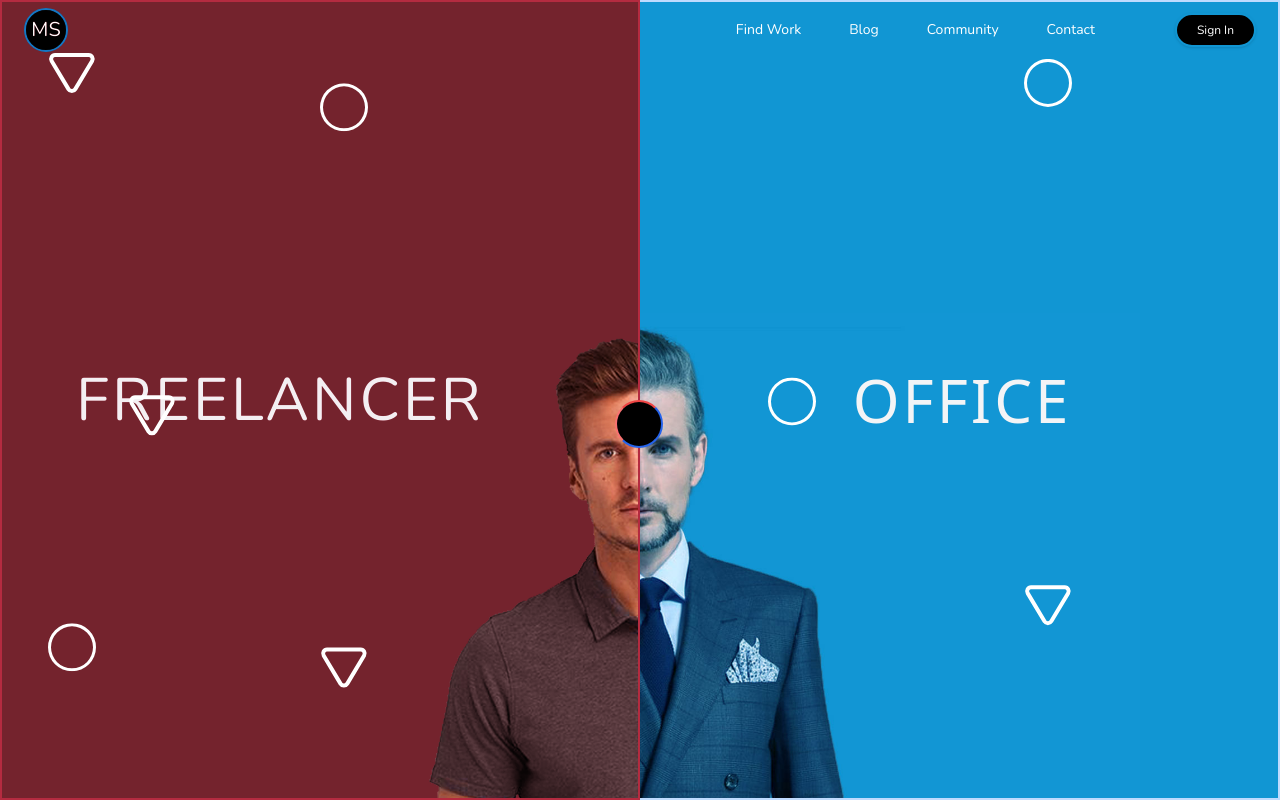
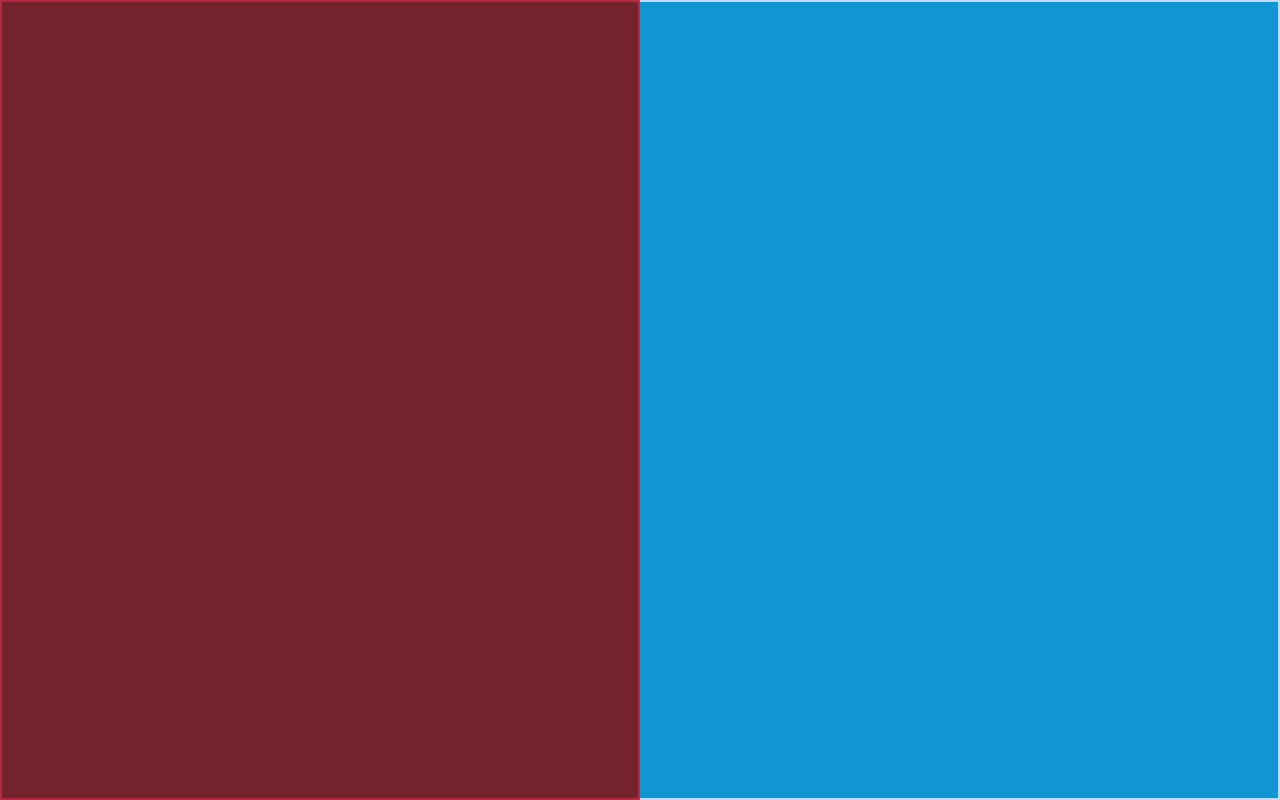
Before and after one commit to mahdisoultana/pintrest-inspirations, a React (Vite) app: page /split-page in a window 1280 px wide. Built offline with nearby package versions, Linux system fonts and the light colour scheme.

Commit message:
finilizing animation split ui

```diff
--- a/src/projects/split-page/Freelancer.tsx
+++ b/src/projects/split-page/Freelancer.tsx
@@ -1,5 +1,6 @@
 import { motion, useSpring } from 'framer-motion';
 import { ReactNode, useEffect } from 'react';
+import { Icon } from './Particle';
 import freelancerSrc from './assets/freelancer2.png';
 function Freelancer({
   x,
@@ -17,19 +18,30 @@ function Freelancer({
 
   return (
     <motion.article
-      className="font-Nunito bg-[#723942] h-screen absolute top-0 left-0  border-[#b42b40] border-2 overflow-hidden  flex items-center justify-center pointer-events-none"
-      style={active ? { width: xSpring } : { width: x }}
+      layout
+      className="font-Nunito bg-[#723942] h-screen absolute top-0 left-0  border-[#b42b40] border-2 overflow-hidden  flex items-center  pointer-events-none freelancer-container"
+      style={{ width: xSpring }}
     >
       {children}
       <div className="w-full h-full absolute top-0 left-0 bg-[#890015]/50 mix-blend-soft-light z-10"></div>
-      <div className=" w-[1000px]  absolute  bottom-0 left-[635px] -translate-x-1/2  flex items-end justify-center h-full">
+      <div className=" w-[1000px]  absolute  bottom-0 left-[635px] -translate-x-1/2  flex items-end justify-center h-full   freelancer">
         <img src={freelancerSrc} className="w-full h-auto object-contain " />
       </div>
-      <h2 className="text-6xl tracking-wider text-gray-100 -ml-20  uppercase font-light">
-        FreeLancer
-      </h2>
+      <Icon
+        IconItem={Text}
+        delay={3}
+        active={active}
+        offset={[0.05, 0.2]}
+        className={`text-5xl `}
+        isRotate={false}
+      />
     </motion.article>
   );
 }
+const Text = () => (
+  <h2 className="text-6xl tracking-wider text-gray-100 -ml-20  uppercase font-light pl-28 ">
+    FreeLancer
+  </h2>
+);
 
 export default Freelancer;
--- a/src/projects/split-page/Handle.tsx
+++ b/src/projects/split-page/Handle.tsx
@@ -1,27 +1,26 @@
 import { motion, useSpring } from 'framer-motion';
 import { Dispatch, SetStateAction, useEffect, useState } from 'react';
 import { MdArrowBackIosNew, MdArrowForwardIos } from 'react-icons/md';
-import { useX } from '.';
+import { useX, useY } from './hooks';
 function Handle({
-  y,
   setActive,
   active,
   className,
 }: {
-  y: number;
   className?: string;
 
   active: boolean;
   setActive: Dispatch<SetStateAction<boolean>>;
 }) {
   const [hover, setHover] = useState(false);
-  const ySpring = useSpring(0, { stiffness: 100, damping: 10, duration: 2 });
-  const xSpring = useSpring(0, { duration: 1 });
+  const { y } = useY();
+  const ySpring = useSpring(y, { stiffness: 100, damping: 10, duration: 2 });
   const { x: positionX } = useX();
+  const xSpring = useSpring(positionX, { duration: 1 });
   useEffect(() => {
-    ySpring.set(y - 60);
+    ySpring.set(active ? y - 60 : y);
     xSpring.set(positionX - 20);
-  }, [y]);
+  }, [y, positionX]);
   return (
     <>
       <motion.span
@@ -32,7 +31,7 @@ function Handle({
           setHover(false);
         }}
         onClick={() => setActive((s) => !s)}
-        className={`block w-12 h-12 rounded-full ${
+        className={` handle block w-12 h-12 rounded-full ${
           active ? 'bg-white' : 'bg-black'
         } border-l-2 border-r-2  border-t-2  p-1 border-r-blue-600  border-l-red-400  border-b-blue-600  border-t-red-500  border-b-2  absolute   z-[100]  `}
         style={{
--- a/src/projects/split-page/Nav.tsx
+++ b/src/projects/split-page/Nav.tsx
@@ -1,6 +1,6 @@
 function Nav() {
   return (
-    <nav className="relative z-10 font-Nunito">
+    <nav className="nav relative z-10 font-Nunito ">
       <div className="text-white m-auto w-1000 py-2 flex items-center justify-between  px-6">
         <div
           className="w-11 h-11 rounded-full bg-black flex items-center justify-center text-xl font-extralight cursor-pointer hover:opacity-40 border-2 border-[#1196d3] p-2"
--- a/src/projects/split-page/Officer.tsx
+++ b/src/projects/split-page/Officer.tsx
@@ -1,18 +1,29 @@
+import { Icon } from './Particle';
 import officerSrc from './assets/officier.jpg';
-function Officer() {
+function Officer({ active }: { active: boolean }) {
   return (
-    <article className=" bg-[#1196d3] h-screen absolute top-0 left-0 w-full   border-2 border-blue-200  flex justify-center items-end pointer-events-none">
-      <div className=" w-[1000px]   flex justify-center items-end ">
+    <article className=" bg-[#1196d3] h-screen absolute top-0 left-0 w-full   border-2 border-blue-200  flex justify-center items-end pointer-events-none officier-container ">
+      <div className=" w-[1000px]   flex justify-center items-end  officier">
         <img src={officerSrc} className="w-full h-auto object-contain" />
       </div>
-      <h2
-        className="text-6xl tracking-wider text-gray-100 absolute top-1/2
-      left-2/3 -translate-y-1/2  uppercase font-light"
-      >
-        Office
-      </h2>
+      <Icon
+        IconItem={Text}
+        delay={2}
+        active={active}
+        offset={[0.1, 0.05]}
+        className={`text-5xl `}
+        isRotate={false}
+      />
     </article>
   );
 }
 
+const Text = () => (
+  <h2
+    className="text-6xl tracking-wider text-gray-100 absolute
+       -translate-y-[55vh]  -translate-x-[100%] left-1/2  uppercase font-light "
+  >
+    Office
+  </h2>
+);
 export default Officer;
--- a/src/projects/split-page/Particle.tsx
+++ b/src/projects/split-page/Particle.tsx
@@ -3,10 +3,10 @@ import { useEffect } from 'react';
 import { IconType } from 'react-icons';
 import { BsCircle } from 'react-icons/bs';
 import { TbTriangleInverted } from 'react-icons/tb';
-import { useX, useY } from '.';
+import { useX, useY } from './hooks';
 function Particle({ active }: { active: boolean }) {
   return (
-    <div className="absolute top-0 left-0 bg-red-500/0 z-[110] w-full h-screen pointer-events-none ">
+    <div className="absolute top-0 left-0 bg-red-500/0 z-[110] w-full h-screen pointer-events-none opacity-1 particle-container">
       {[1, 2, 3, 4].map((i) => (
         <div key={i}>
           <Icon
@@ -100,20 +100,23 @@ function Particle({ active }: { active: boolean }) {
     </div>
   );
 }
-function Icon({
+type ElementType = () => JSX.Element;
+export function Icon({
   active,
   delay,
   IconItem,
   className = '',
   offset = [0.05, 0.4],
   reverseRotate = false,
+  isRotate = true,
 }: {
   delay: number;
   active: boolean;
+  isRotate?: boolean;
   reverseRotate?: boolean;
   offset: [number, number];
   className: string;
-  IconItem: IconType;
+  IconItem: IconType | ElementType;
 }) {
   const { x } = useX();
   const { y } = useY();
@@ -136,7 +139,7 @@ function Icon({
         x: xSpring,
         y: ySpring,
 
-        rotate: reverseRotate ? xSpring : xSpring,
+        rotate: !isRotate ? 0 : reverseRotate ? xSpring : xSpring,
       }}
       animate={
         active
--- /dev/null
+++ b/src/projects/split-page/hooks.tsx
@@ -0,0 +1,37 @@
+import { Dispatch, SetStateAction, useEffect, useState } from 'react';
+import { create } from 'zustand';
+export const useX = create<{ x: number; setX: (x: number) => void }>((set) => ({
+  x: window.innerWidth / 2,
+  setX: (x: number) => set({ x }),
+}));
+export const useY = create<{ y: number; setY: (y: number) => void }>((set) => ({
+  y: window.innerHeight / 2,
+  setY: (y: number) => set({ y }),
+}));
+
+export const useMousePosition = (): {
+  x: number;
+  y: number;
+  active: boolean;
+  setActive: Dispatch<SetStateAction<boolean>>;
+} => {
+  const { x, setX } = useX();
+  const { y, setY } = useY();
+  const [active, setActive] = useState(false);
+  const [amount, setActiveAmount] = useState(100);
+
+  useEffect(() => {
+    const mouseMoveEvent = (e: MouseEvent) => {
+      if (active) {
+        setX(e.clientX - 5);
+        setY(e.clientY - 20);
+      }
+    };
+
+    window.addEventListener('mousemove', mouseMoveEvent);
+    return () => {
+      window.removeEventListener('mousemove', mouseMoveEvent);
+    };
+  }, [active, amount]);
+  return { x, active, setActive, y };
+};
--- a/src/projects/split-page/index.tsx
+++ b/src/projects/split-page/index.tsx
@@ -1,43 +1,84 @@
-import { useEffect, useState } from 'react';
-import { create } from 'zustand';
+import { useGsap } from '../../component/hooks';
 import Freelancer from './Freelancer';
 import Handle from './Handle';
 import Nav from './Nav';
 import Officer from './Officer';
 import Particle from './Particle';
+import { useMousePosition } from './hooks';
 
-export const useX = create<{ x: number; setX: (x: number) => void }>((set) => ({
-  x: window.innerWidth / 2,
-  setX: (x: number) => set({ x }),
-}));
-export const useY = create<{ y: number; setY: (y: number) => void }>((set) => ({
-  y: window.innerHeight / 2,
-  setY: (y: number) => set({ y }),
-}));
 function SplitPage() {
-  const { x, setX } = useX();
-  const { y, setY } = useY();
-  const [active, setActive] = useState(false);
+  const { x, active, setActive } = useMousePosition();
+  useGsap((gsap) => {
+    const tl = gsap.timeline({ duration: 1 });
+    tl.from('.officier-container', {
+      x: '100%',
+      borderColor: '#0000',
+      duration: 1.5,
+    })
+      .from(
+        '.freelancer-container',
+        {
+          x: '-100%',
+          duration: 2,
+        },
+        '+=1',
+      )
+      .from('.officier-container .officier', {
+        opacity: 0,
+        x: '20%',
+        duration: 2,
+      })
+      .from('.officier-container h2', {
+        opacity: 0,
+        x: '-20%',
+      })
 
-  useEffect(() => {
-    const mouseMoveEvent = (e: MouseEvent) => {
-      if (active) {
-        setX(e.clientX - 5);
-        setY(e.clientY - 20);
-      }
-    };
-
-    window.addEventListener('mousemove', mouseMoveEvent);
-    return () => {
-      window.removeEventListener('mousemove', mouseMoveEvent);
-    };
-  }, [active]);
+      .from('.freelancer-container .freelancer', {
+        opacity: 0,
+        x: '-20%',
+        duration: 2,
+      })
+      .from('.freelancer-container h2', {
+        opacity: 0,
+        x: '20%',
+      })
+      .from(
+        '.handle',
+        {
+          opacity: 0,
+          y: '-5%',
+          rotate: '360deg',
+          duration: 1,
+          ease: 'expo.out',
+        },
+        '+=1',
+      )
+      .from(
+        '.nav',
+        {
+          y: '-100%',
+          duration: 1,
+          ease: 'power4.out',
+        },
+        '+=.5',
+      )
+      .from(
+        '.particle-container',
+        {
+          y: -5,
+          opacity: 0,
+          duration: 1,
+          ease: 'power4.out',
+        },
+        '+=.5',
+      );
+  });
   return (
     <section className=" min-h-screen relative overflow-hidden">
       <Nav />
-      <Officer />
+      <Officer active={active} />
       <Freelancer x={x} active={active} />
-      <Handle active={active} y={y} setActive={setActive} />
+      <Handle active={active} setActive={setActive} />
       <Particle active={active} />
     </section>
   );
```
